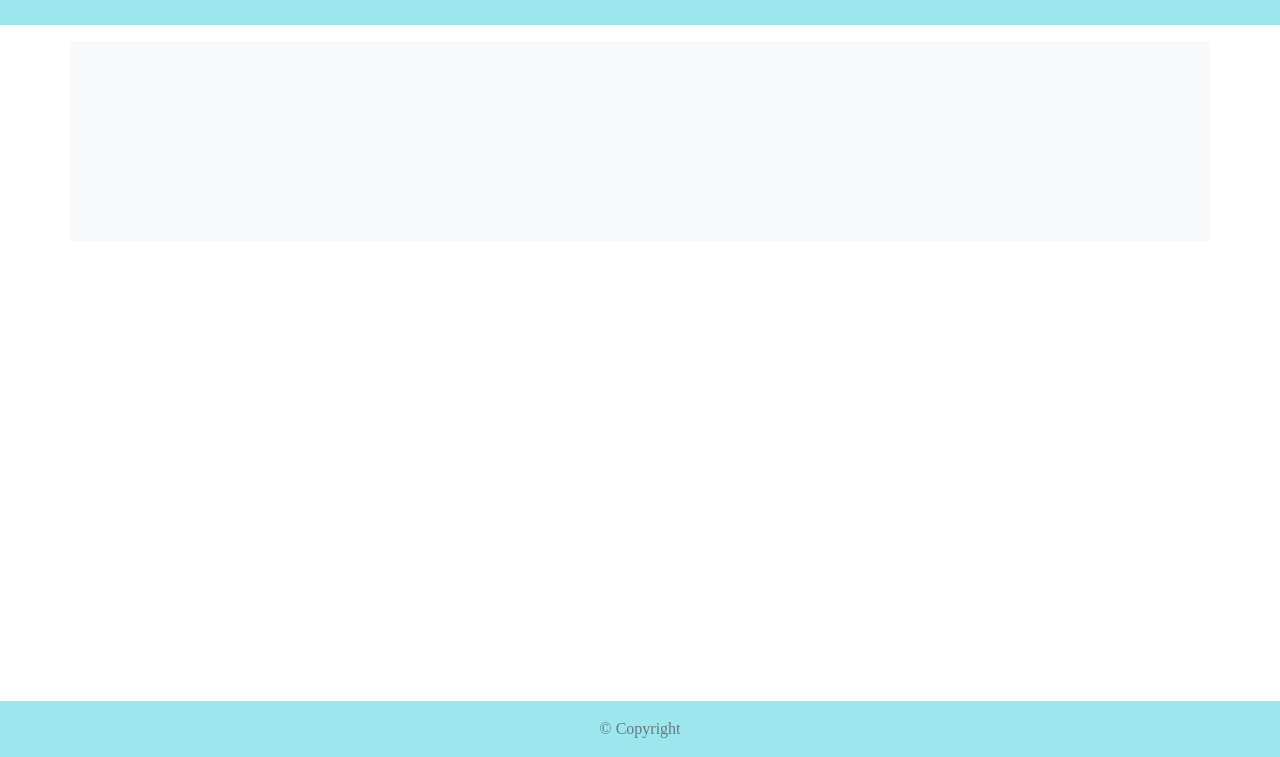
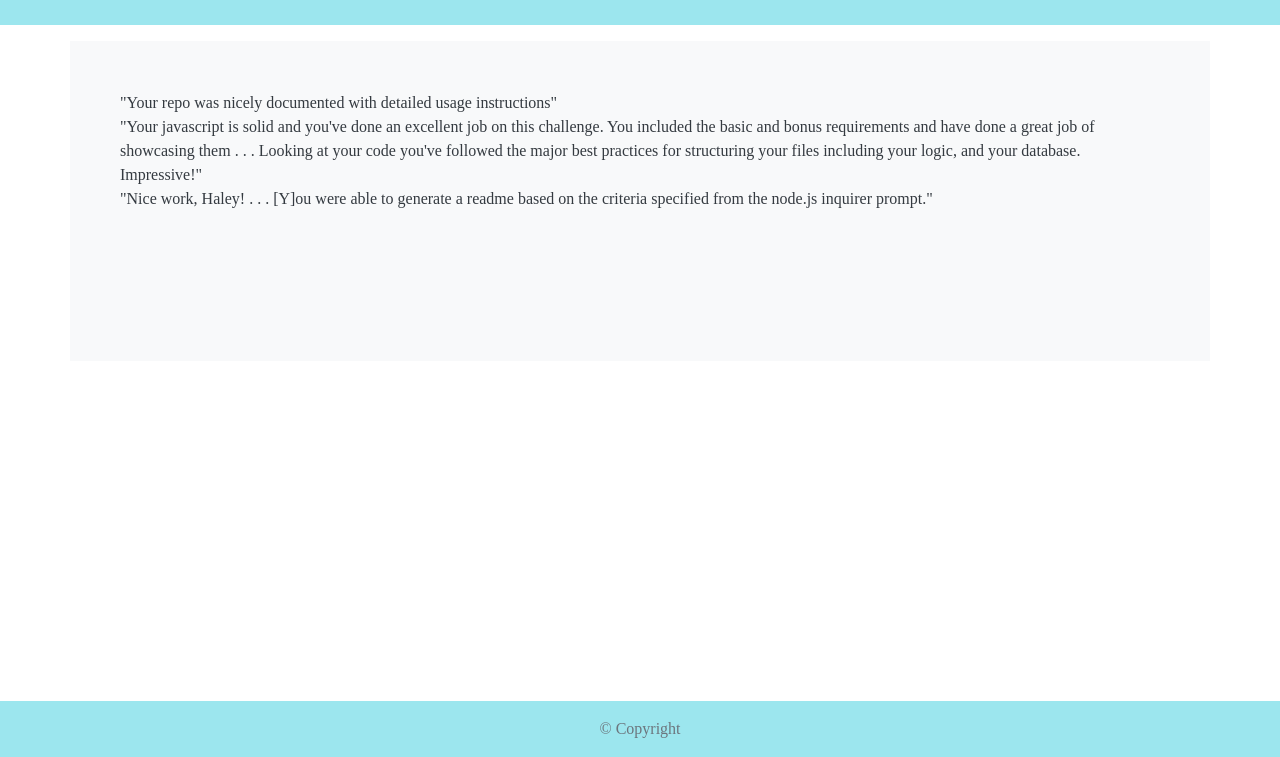
Before and after one commit to halowe94/hlowe-portofolio, a plain HTML site: page testimonials.html in a window 1280 px wide. Shown: the part 43-800 px from the top of the page. Drawn offline with nearby package versions, Linux system fonts and the light colour scheme.

Commit message:
added testimonal quotes

```diff
--- a/testimonials.html
+++ b/testimonials.html
@@ -56,6 +56,9 @@
 
     <!--Container-->
     <div class="container bg-light text-dark" id="about-me">
+      <p>"Your repo was nicely documented with detailed usage instructions"</p>
+      <p> "Your javascript is solid and you've done an excellent job on this challenge. You included the basic and bonus requirements and have done a great job of showcasing them . . . Looking at your code you've followed the major best practices for structuring your files including your logic, and your database. Impressive!"</p>
+      <p>"Nice work, Haley! . . . [Y]ou were able to generate a readme based on the criteria specified from the node.js inquirer prompt."</p>
     </div>
   </main>
 
```
